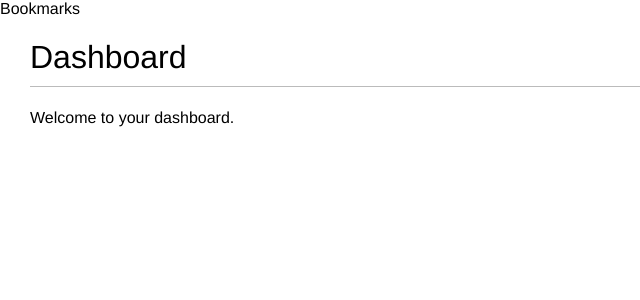
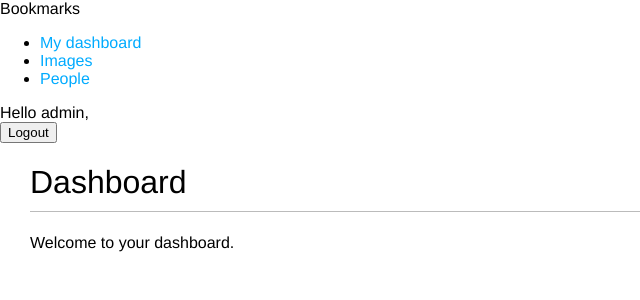
Before and after one commit to Lewys-Tech/social_website, a Django app: page /account/ in a window 1280 px wide. Shown: the top 300 px of the page, without its empty margins (0-640 px from the left). Run offline with Django 5.2, Linux system fonts and the light colour scheme; a user stored in the database is signed in.

Commit message:
Still handling templates and I'm having difficult time haha

```diff
--- a/account/templates/account/login.html
+++ b/account/templates/account/login.html
@@ -1,4 +1,4 @@
-{% extends "base.html" %}
+{% comment %} {% extends "base.html" %}
 
 {% block title %}
   Log-in
@@ -12,4 +12,4 @@
     {% csrf_token %}
     <p><input type="submit" value="Log in"></p>
   </form>
-{% endblock %}
+{% endblock %} {% endcomment %}
--- a/account/templates/base.html
+++ b/account/templates/base.html
@@ -8,6 +8,30 @@
 <body>
     <div id="header">
         <span class="logo">Bookmarks</span>
+        {% if request.user.is_authenticated %}
+        <ul class="menu">
+            <li {% if section == "dashboard" %}class="selected"{% endif %}>
+                <a href="{% url "dashboard" %}">My dashboard</a>
+            </li>
+            <li {% if section == "images" %}class="selected"{% endif %}>
+                <a href="#">Images</a>
+            </li>
+            <li {% if section == "people" %}class="selected"{% endif %}>
+                <a href="#">People</a>
+            </li>
+        </ul>
+        {% endif %}
+        <span class="user">
+            {% if request.user.is_authenticated %}
+            Hello {{ request.user.first_name|default:request.user.username }},
+            <form action="{% url "logout" %}" method="post">
+                <button type="submit">Logout</button>
+                {% csrf_token %}
+            </form>
+            {% else %}
+            <a href="{% url "login" %}">Log-in</a>
+            {% endif %}
+        </span>
     </div>
     <div id="content">
         {% block content %}{% endblock %}
--- a/account/urls.py
+++ b/account/urls.py
@@ -6,5 +6,9 @@ urlpatterns = [
     # path('login/', views.user_login, name='login'),
     path('login/', auth_views.LoginView.as_view(), name='login'),
     path('logout/', auth_views.LogoutView.as_view(), name='logout'),
+    # path('', views.dashboard, name='dashboard'),
+    path('password-change/', auth_views.PasswordChangeView.as_view(), name='password_change'),
+    path('password-change/done/', auth_views.PasswordChangeDoneView.as_view(), name='password_change_done'),
     path('', views.dashboard, name='dashboard'),
-]
+
+ ]
```
Also changed, not shown: db.sqlite3. Lines whose indentation alone changed are shown as unchanged.
